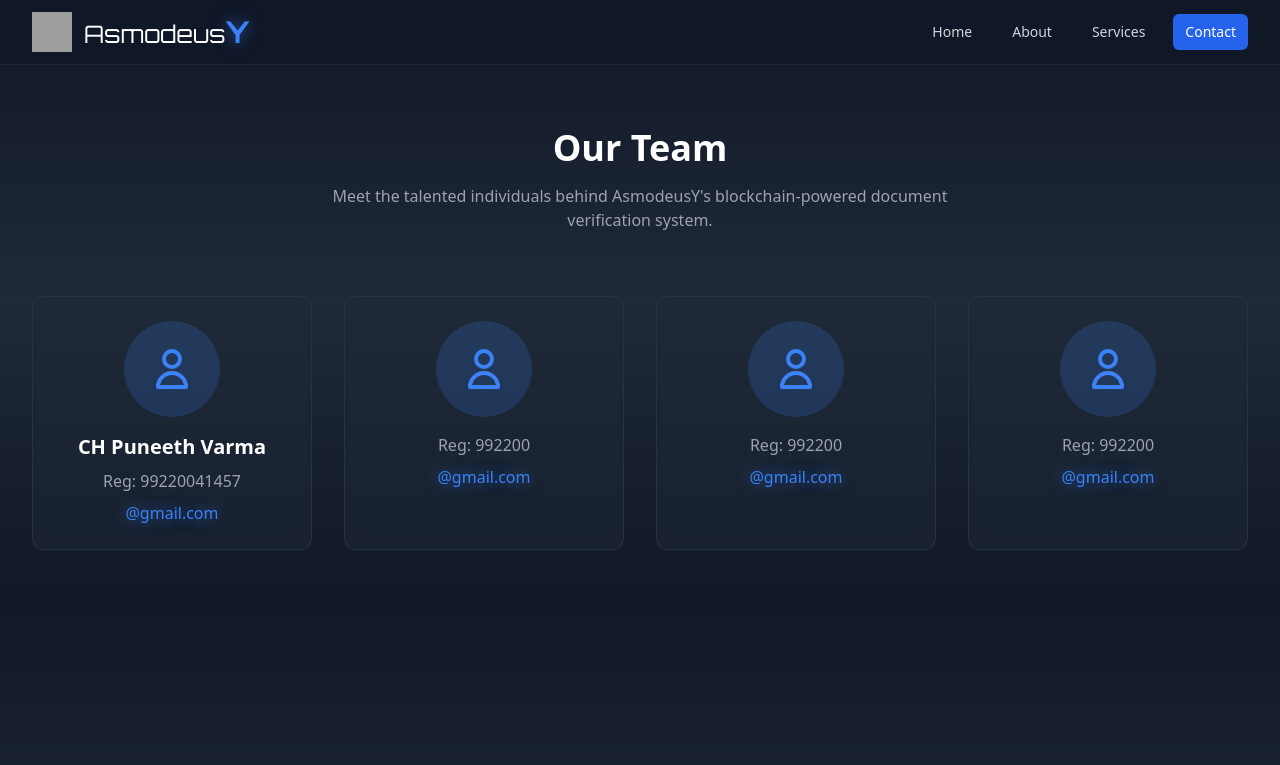
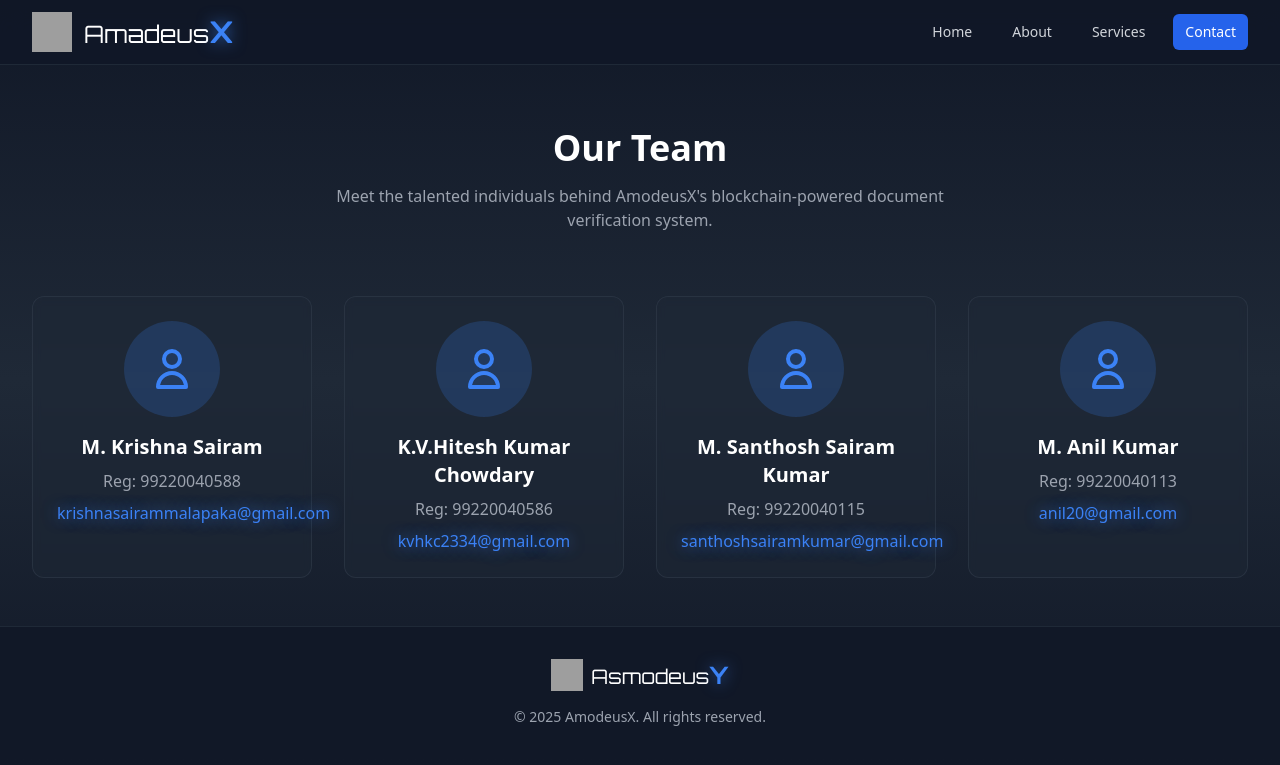
Before and after one commit to krishnasairammalapaka/AsmodeusY, a Flask app: page /contacts in a window 1280 px wide. Shown: the top 765 px of the page. Run offline with Flask 3, Linux system fonts and the light colour scheme; some libraries are stand-ins or nearby versions; grey boxes are pictures that could not be loaded.

Commit message:
upadated the name of the project

```diff
--- a/templates/contacts.html
+++ b/templates/contacts.html
@@ -3,7 +3,7 @@
 <head>
     <meta charset="UTF-8">
     <meta name="viewport" content="width=device-width, initial-scale=1.0">
-    <title>Contact Us - AsmodeusY</title>
+    <title>Contact Us - Amodeusx</title>
     <script src="https://cdn.tailwindcss.com"></script>
     <link rel="stylesheet" href="{{ url_for('static', filename='css/styles.css') }}">
     <link href="https://fonts.googleapis.com/css2?family=Orbitron:wght@400;700&display=swap" rel="stylesheet">
@@ -17,7 +17,7 @@
             <div class="flex items-center justify-between h-16">
                 <div class="flex-shrink-0 flex items-center">
                     <img class="h-10 w-10 mr-3" src="https://cdn-icons-png.flaticon.com/512/2906/2906274.png" alt="Logo">
-                    <span class="text-2xl font-['Orbitron'] text-white">Asmodeus<span class="text-blue-500 font-bold text-3xl hover:text-blue-400 transition-colors duration-300">Y</span></span>
+                    <span class="text-2xl font-['Orbitron'] text-white">Amadeus<span class="text-blue-500 font-bold text-3xl hover:text-blue-400 transition-colors duration-300">X</span></span>
                 </div>
 
                 <div class="hidden md:block">
@@ -37,7 +37,7 @@
         <div class="max-w-7xl mx-auto px-4 sm:px-6 lg:px-8">
             <div class="text-center mb-16" data-aos="fade-up">
                 <h1 class="text-4xl font-bold text-white mb-4">Our Team</h1>
-                <p class="text-gray-400 max-w-2xl mx-auto">Meet the talented individuals behind AsmodeusY's blockchain-powered document verification system.</p>
+                <p class="text-gray-400 max-w-2xl mx-auto">Meet the talented individuals behind AmodeusX's blockchain-powered document verification system.</p>
             </div>
 
             <div class="grid grid-cols-1 md:grid-cols-2 lg:grid-cols-4 gap-8">
@@ -50,9 +50,9 @@
                             </svg>
                         </div>
                     </div>
-                    <h3 class="text-xl font-semibold text-white text-center mb-2">CH Puneeth Varma</h3>
-                    <p class="text-gray-400 text-center mb-2">Reg: 99220041457</p>
-                    <p class="text-blue-500 text-center">@gmail.com</p>
+                    <h3 class="text-xl font-semibold text-white text-center mb-2">M. Krishna Sairam</h3>
+                    <p class="text-gray-400 text-center mb-2">Reg: 99220040588</p>
+                    <p class="text-blue-500 text-center">krishnasairammalapaka@gmail.com</p>
                 </div>
 
                 <!-- Team Member 2 -->
@@ -64,9 +64,9 @@
                             </svg>
                         </div>
                     </div>
-                    <h3 class="text-xl font-semibold text-white text-center mb-2"></h3>
-                    <p class="text-gray-400 text-center mb-2">Reg: 992200</p>
-                    <p class="text-blue-500 text-center">@gmail.com</p>
+                    <h3 class="text-xl font-semibold text-white text-center mb-2">K.V.Hitesh Kumar Chowdary</h3>
+                    <p class="text-gray-400 text-center mb-2">Reg: 99220040586</p>
+                    <p class="text-blue-500 text-center">kvhkc2334@gmail.com</p>
                 </div>
 
                 <!-- Team Member 3 -->
@@ -78,9 +78,9 @@
                             </svg>
                         </div>
                     </div>
-                    <h3 class="text-xl font-semibold text-white text-center mb-2"></h3>
-                    <p class="text-gray-400 text-center mb-2">Reg: 992200</p>
-                    <p class="text-blue-500 text-center">@gmail.com</p>
+                    <h3 class="text-xl font-semibold text-white text-center mb-2">M. Santhosh Sairam Kumar</h3>
+                    <p class="text-gray-400 text-center mb-2">Reg: 99220040115</p>
+                    <p class="text-blue-500 text-center">santhoshsairamkumar@gmail.com</p>
                 </div>
 
                 <!-- Team Member 4 -->
@@ -92,13 +92,28 @@
                             </svg>
                         </div>
                     </div>
-                    <h3 class="text-xl font-semibold text-white text-center mb-2"></h3>
-                    <p class="text-gray-400 text-center mb-2">Reg: 992200</p>
-                    <p class="text-blue-500 text-center">@gmail.com</p>
+                    <h3 class="text-xl font-semibold text-white text-center mb-2">M. Anil Kumar</h3>
+                    <p class="text-gray-400 text-center mb-2">Reg: 99220040113</p>
+                    <p class="text-blue-500 text-center">anil20@gmail.com</p>
                 </div>
             </div>
         </div>
     </section>
+
+    <!-- Footer Section -->
+    <footer class="bg-gray-900 border-t border-gray-800">
+        <div class="max-w-7xl mx-auto px-4 sm:px-6 lg:px-8 py-8">
+            <div class="text-center">
+                <div class="flex items-center justify-center mb-4">
+                    <img class="h-8 w-8 mr-2" src="https://cdn-icons-png.flaticon.com/512/2906/2906274.png" alt="Logo">
+                    <span class="text-xl font-['Orbitron'] text-white">Asmodeus<span class="text-blue-500 font-bold text-2xl hover:text-blue-400 transition-colors duration-300">Y</span></span>
+                </div>
+                <p class="text-gray-400 text-sm">
+                    © 2025 AmodeusX. All rights reserved.
+                </p>
+            </div>
+        </div>
+    </footer>
 
     <script>
         // Initialize AOS
```
Also changed, not shown: templates/index.html (+16 -1 lines), templates/services.html (+18 -3 lines).
